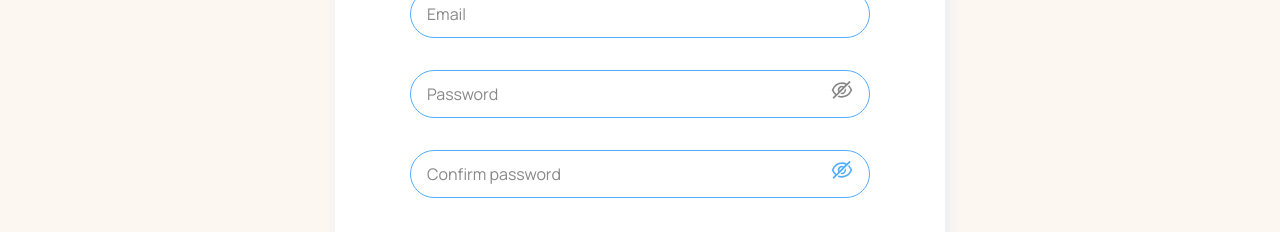
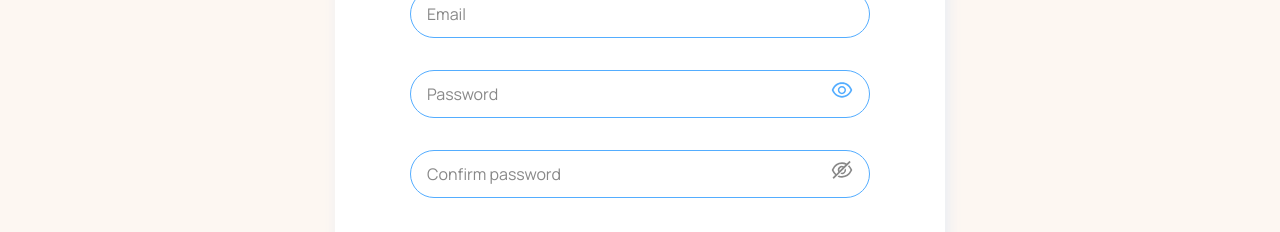
Before and after one commit to OlgaMunaieva/project-savePets05, a React (Create React App) app: page /project-savePets05/register in a window 1280 px wide. Both pictures are taken after a click on the icon 842 px from the left and 469 px from the top of the page. Shown: the part 379-611 px from the top of the page. Built offline with nearby package versions, Linux system fonts and the light colour scheme.

Commit message:
add eye open and hover button

```diff
--- a/src/components/authForm/AuthForm.jsx
+++ b/src/components/authForm/AuthForm.jsx
@@ -18,6 +18,7 @@ import {
   StyledText,
   StyledLink,
   StyledRow,
+  StyledIconEyeOpen,
 } from './AuthForm.styled';
 
 const clearInputValue = (setFieldValue, fieldName) => {
@@ -159,11 +160,17 @@ function AuthForm({ formType, onSubmit, showNameField, showConfirmPassword }) {
                     onClick={() => clearInputValue(setFieldValue, 'password')}
                   />
                 )}
+                {showFields.password ? (
+                  <StyledIconEyeOpen
+                    onClick={() => handleToggleField('password')}
+                  />
+                ) : (
                   <StyledIconEye
                     data-showfields={showFields.password}
                     errors={errors.password}
                     onClick={() => handleToggleField('password')}
                   />
+                )}
 
                 <StyledError component="label" name="password" />
               </InputContainer>
@@ -194,14 +201,21 @@ function AuthForm({ formType, onSubmit, showNameField, showConfirmPassword }) {
                         }
                       />
                     )}
+
+                    {touched.confirmPassword && !errors.confirmPassword && (
+                      <StyledIconCheck />
+                    )}
+
+                    {showFields.confirmPassword ? (
+                      <StyledIconEyeOpen
+                        onClick={() => handleToggleField('confirmPassword')}
+                      />
+                    ) : (
                       <StyledIconEye
                         data-showfields={showFields.confirmPassword}
                         errors={errors.confirmPassword}
                         onClick={() => handleToggleField('confirmPassword')}
-                      showfields={showFields}
                       />
-                    {touched.confirmPassword && !errors.confirmPassword && (
-                      <StyledIconCheck />
                     )}
 
                     <StyledError component="label" name="confirmPassword" />
--- a/src/components/authForm/AuthForm.styled.js
+++ b/src/components/authForm/AuthForm.styled.js
@@ -4,6 +4,7 @@ import { IoClose } from 'react-icons/io5';
 import { BsCheckLg } from 'react-icons/bs';
 import { AiOutlineEyeInvisible } from 'react-icons/ai';
 import { AiOutlineArrowLeft } from 'react-icons/ai';
+import { AiOutlineEye } from 'react-icons/ai';
 import { Link } from 'react-router-dom';
 import variables from 'settings/variables';
 
@@ -221,8 +222,24 @@ export const StyledIconEye = styled(AiOutlineEyeInvisible)`
     transform: scale(1.1);
   }
 
-  color: ${props =>
-    props['data-showfields'] ? `${placeHolderColor}` : `${buttonsHoverBg}`};
+  color: ${placeHolderColor};
+`;
+
+export const StyledIconEyeOpen = styled(AiOutlineEye)`
+  position: absolute;
+  right: 16px;
+  top: 8px;
+  width: 24px;
+  height: 24px;
+  cursor: pointer;
+  color: ${buttonsHoverBg};
+
+  transform: scale(1);
+  transition: transform 0.5s ease;
+
+  &:hover {
+    transform: scale(1.1);
+  }
 `;
 
 export const StyledButton = styled.button`
--- a/src/components/modalCongrats/ModalCongrats.jsx
+++ b/src/components/modalCongrats/ModalCongrats.jsx
@@ -30,7 +30,7 @@ const ModalCongrats = ({ closeModal, openModal }) => {
         <StyledText>You're registration is success</StyledText>
         <StyledButton
           onClick={() => {
-            navigate('/user');
+            closeModal();
           }}
         >
           Go to profile
--- a/src/components/modalCongrats/ModalCongrats.styled.js
+++ b/src/components/modalCongrats/ModalCongrats.styled.js
@@ -2,7 +2,7 @@ import styled from 'styled-components';
 import variables from '../../settings/variables';
 
 const {
-  colors: { simpleWhite, buttonsHoverBg },
+  colors: { simpleWhite, buttonsHoverBg, accentHeaderButton },
 } = variables;
 
 export const StyledTitle = styled.h2`
@@ -42,4 +42,11 @@ export const StyledButton = styled.button`
   border-radius: 40px;
   border: transparent;
   cursor: pointer;
+
+  transition: all 0.5s ease;
+
+  &:hover {
+    background-color: ${accentHeaderButton};
+    box-shadow: 5px 10px 20px 0px rgba(0, 0, 0, 0.2);
+  }
 `;
```
Lines whose indentation alone changed are shown as unchanged.
